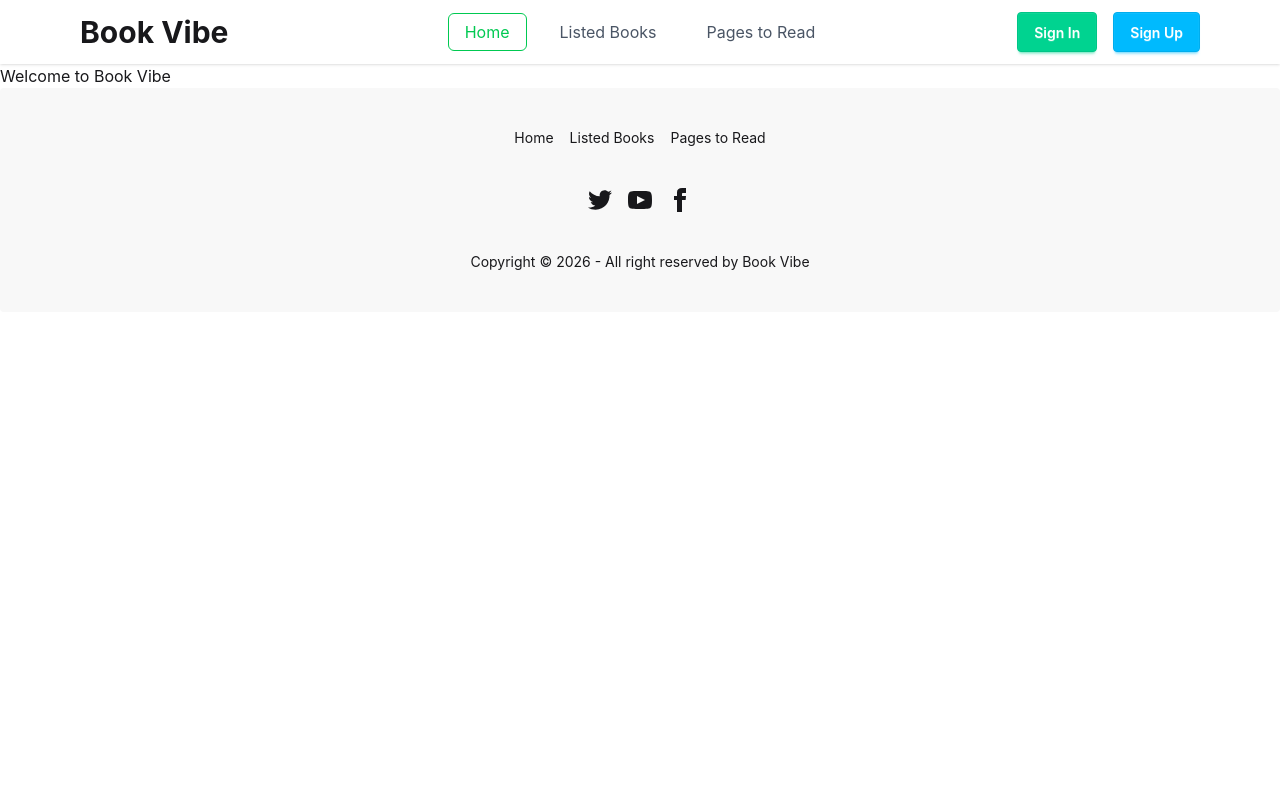
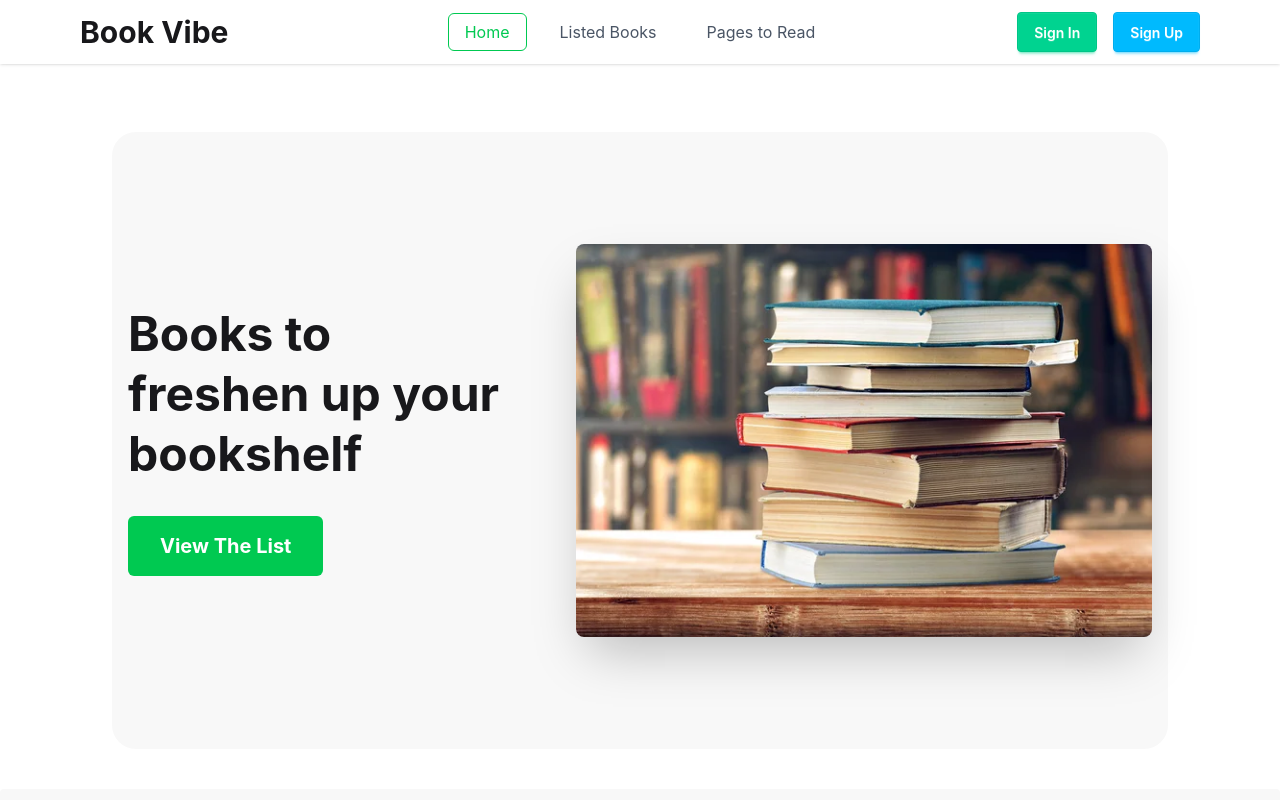
Before and after one commit to RedwanHaasaan/Book-Vibe, a React (Vite) app: page / in a window 1280 px wide. Shown: the top 800 px of the page. Built offline with nearby package versions, Linux system fonts and the light colour scheme.

Commit message:
Feat: Add HeroSection component with image and call-to-action link

```diff
--- a/src/App.jsx
+++ b/src/App.jsx
@@ -5,11 +5,11 @@ import Footer from "./components/layout/Footer"
 function App() {
 
   return (
-    <div>
+    <div className="min-h-screen flex flex-col">
       <header>
         <Navbar />
       </header>
-      <main>
+      <main className="lg:px-10 xl:px-20 lg:pt-5 xl:pt-12 mb-10">
           <Outlet/>
       </main>
       <footer>
--- /dev/null
+++ b/src/components/sections/HeroSection.jsx
@@ -0,0 +1,31 @@
+import { Link } from "react-router";
+import BookImage from "../../assets/HeroImage.jpg"
+const HeroSection = () => {
+  return (
+    <div className="w-full px-4 sm:px-6 lg:px-8 mt-5">
+      <div className="hero bg-base-200 text-playfair py-12 sm:py-16 lg:py-24 rounded-2xl lg:rounded-3xl">
+        <div className="hero-content flex flex-col md:flex-row-reverse gap-10 lg:gap-16">
+          {/* Image */}
+          <img
+            src={BookImage}
+            alt="Books"
+            className="w-full max-w-xs sm:max-w-sm lg:max-w-md xl:max-w-xl rounded-lg xl:shadow-2xl"
+          />
+          {/* Content */}
+          <div className="w-full lg:w-1/2 flex flex-col gap-6 sm:gap-8 text-center md:text-left">
+            <h1 className="text-3xl sm:text-4xl xl:text-5xl font-bold leading-tight">
+              Books to freshen up your bookshelf
+            </h1>
+            <Link
+              to="/listedbooks"
+              className="inline-block bg-green-500 text-white px-6 py-3 sm:px-8 sm:py-4 text-base sm:text-lg lg:text-xl font-bold rounded-md w-full sm:w-fit text-center hover:bg-green-600 transition-all duration-200">
+              View The List
+            </Link>
+          </div>
+        </div>
+      </div>
+    </div>
+  );
+};
+
+export default HeroSection;
--- a/src/pages/Home.jsx
+++ b/src/pages/Home.jsx
@@ -1,10 +1,11 @@
 import React from 'react';
+import HeroSection from '../components/sections/HeroSection';
 
 const Home = () => {
     return (
-        <div>
-            <h1>Welcome to Book Vibe</h1>
-        </div>
+       <>
+        <HeroSection/>
+       </>
     );
 };
 
```
Also changed, not shown: src/assets/HeroImage.jpg (added).
